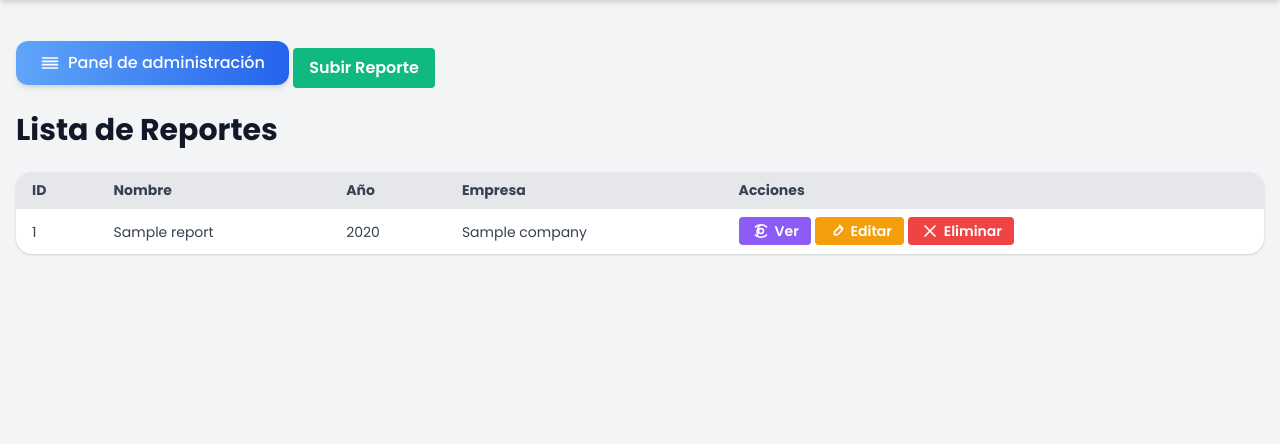
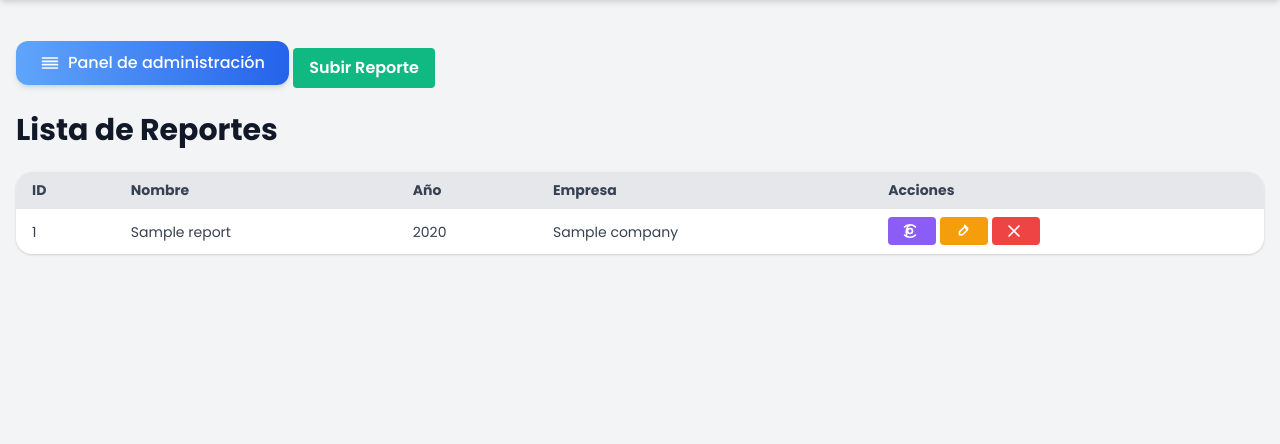
Before and after one commit to diegowar2525/ELI, a Django app: page /reports/ in a window 1280 px wide. Shown: the part 73-517 px from the top of the page. Run offline with Django 5.2, Linux system fonts and the light colour scheme; a user stored in the database is signed in; tables that the repository leaves empty hold one stand-in row (values such as "Sample post"); grey boxes marked "Sample" are stand-in pictures; some libraries are stand-ins or nearby versions.

Commit message:
Cambio de palabras en botones de reporte

```diff
--- a/Counter/templates/reports.html
+++ b/Counter/templates/reports.html
@@ -114,13 +114,13 @@
                     </td>
 <td class="px-4 py-2">
     {% if report %}
-        <button class="bg-purple-500 hover:bg-blue-600 text-white font-semibold py-1 px-3 rounded inline-flex items-center">
+        <button class="bg-purple-500 hover:bg-blue-600 text-white font-semibold py-1 px-3 rounded inline-flex items-center"
+        title="Ver">
             <a href="{% url 'report_count' report.id %}" class="flex items-center">
                 <!-- Icono: Chart Bar -->
                 <svg xmlns="http://www.w3.org/2000/svg" class="h-5 w-5 mr-1" fill="none" viewBox="0 0 24 24" stroke="currentColor">
                     <path stroke-linecap="round" stroke-linejoin="round" stroke-width="2" d="M15 12a3 3 0 11-6 0 3 3 0 016 0zm-6.928 4.485A9.969 9.969 0 0112 4.5c2.485 0 4.735.909 6.485 2.485M12 4.5C9.515 4.5 7.265 5.409 5.515 6.985M12 19.5c-2.485 0-4.735-.909-6.485-2.485M12 19.5c2.485 0 4.735-.909 6.485-2.485" />
                 </svg>
-                Ver
             </a>
         </button>
         <button onclick="openEditModal({{ report.id }})"
@@ -129,7 +129,6 @@
             <svg xmlns="http://www.w3.org/2000/svg" class="h-5 w-5 mr-1" fill="none" viewBox="0 0 24 24" stroke="currentColor">
                 <path stroke-linecap="round" stroke-linejoin="round" stroke-width="2" d="M15.232 5.232l3.536 3.536M9 13l6-6 3.536 3.536-6 6H9v-3.536z" />
             </svg>
-            Editar
         </button>
         <button onclick="openDeleteModal({{ report.id }})"
             title="Eliminar"
@@ -137,7 +136,6 @@
             <svg xmlns="http://www.w3.org/2000/svg" class="h-5 w-5 mr-1" fill="none" viewBox="0 0 24 24" stroke="currentColor">
                 <path stroke-linecap="round" stroke-linejoin="round" stroke-width="2" d="M6 18L18 6M6 6l12 12" />
             </svg>
-            Eliminar
         </button>
     {% endif %}
 </td>
```
